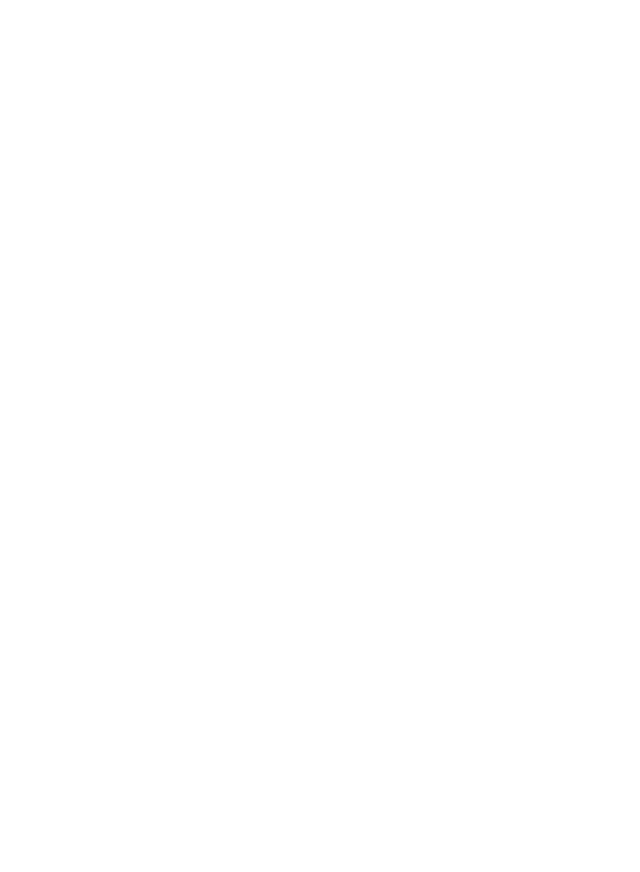
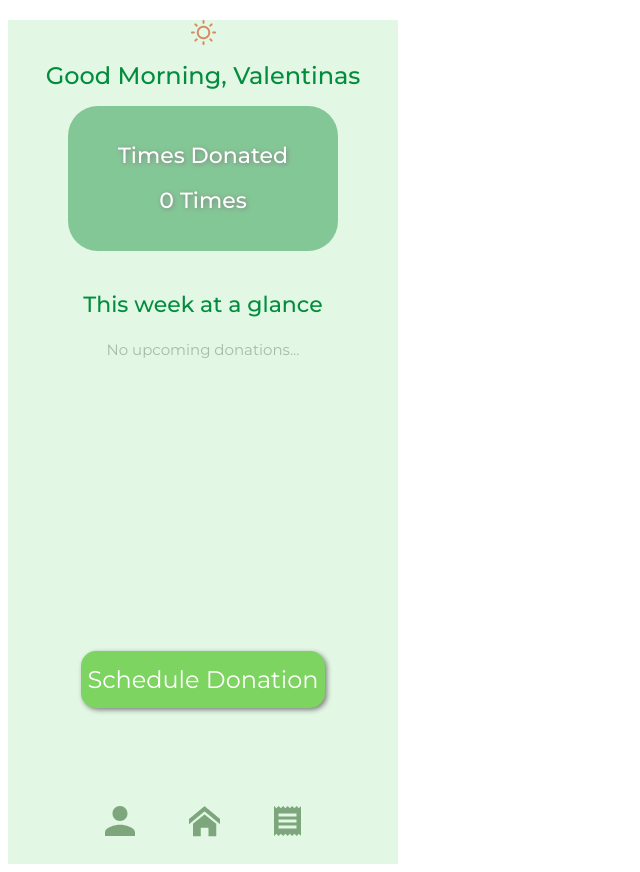
Before and after one commit to Alfri13/Final_project, a plain HTML site: page index.html in a window 1280 px wide. Shown: the whole page, without its empty margins (0-640 px from the left). Before the commit the page ends 800 px from the top, so only its background shows below. Drawn offline with nearby package versions, Linux system fonts and the light colour scheme.

Commit message:
Dashboard page
The dash board of our app

```diff
--- /dev/null
+++ b/css/stylesheet.css
@@ -0,0 +1,59 @@
+.phone {background: #E2F7E4;
+    width: 390px;
+    height: 844px;
+
+}
+img {display: block;
+margin-left: auto;
+margin-right: auto;
+margin-top: 5%;}
+
+h1 { font-family: 'Montserrat', sans-serif;
+font-size: 24px;
+font-weight: 500;
+text-align: center;
+color: #038C3E ;}
+
+#donate{ background:#84C796;
+width: 270px;
+height:145px;
+border-radius: 30px;
+display: block;
+margin-left: auto;
+margin-right: auto;}
+
+h2 {font-family:'Montserrat', sans-serif;
+    font-weight: 500;
+font-size: 22px;
+color:white;
+text-align: center;
+text-shadow: gray 1px 1px 5px;}
+
+h3{ font-family:'Montserrat', sans-serif;
+    font-weight: 500;
+font-size: 22px;
+text-align: center;
+color: #038C3E;}
+
+h4
+{font-family:'Montserrat', sans-serif;
+    font-weight: 400;
+font-size: 15px;
+text-align: center;
+color: #AABAAA;}
+
+.schedule { background-color:#7DD460 ;
+    Font-family:'Montserrat', sans-serif;
+    font-weight: 400;
+font-size: 24px;
+color:white;
+border: none;
+text-align: center;
+border-radius: 15px;
+display: block;
+margin-left: auto;
+margin-right: auto;
+margin-top: 75%;
+height: 57px;
+box-shadow: gray 2px 2px 5px;}
+footer {margin-top: 25%;}
--- a/index.html
+++ b/index.html
@@ -4,9 +4,33 @@
     <meta charset="UTF-8">
     <meta http-equiv="X-UA-Compatible" content="IE=edge">
     <meta name="viewport" content="width=device-width, initial-scale=1.0">
+    <link rel="stylesheet" href="./css/stylesheet.css">
+    <link rel="stylesheet" href="./java/index.js">
+    <link rel="preconnect" href="https://fonts.gstatic.com">
+<link href="https://fonts.googleapis.com/css2?family=Montserrat:ital,wght@0,100;0,200;0,300;0,400;0,500;0,600;0,700;0,800;0,900;1,100;1,200;1,300;1,400;1,500;1,600;1,700;1,800;1,900&display=swap" rel="stylesheet">
+    <script src="https://ajax.googleapis.com/ajax/libs/jquery/3.5.1/jquery.min.js"></script>
     <title>Document</title>
 </head>
 <body>
+    <div class="phone">
+        <img src="./images/Icon metro-sun.png" alt="sun">
+        <h1>Good Morning, Valentinas</h1>
+        <div id="donate">
+            <br>
+            <h2>Times Donated</h2>
+            <h2>0 Times</h2>
+        </div>
+        <br>
+        <H3>This week at a glance</H3>
+        <h4>No upcoming donations...</h4>
+
+        <button class="schedule">Schedule Donation</button>
+        <footer><img src="./images/footer.png" alt="footer"></footer>
+
+
+    </div>
+
 
 </body>
+
 </html>
--- /dev/null
+++ b/java/index.js
@@ -0,0 +1,3 @@
+$(function(){
+
+}
```
Also changed, not shown: images/Icon metro-sun.png (added), images/Icon metro-sun@2x.png (added), images/footer.png (added), images/footer@2x.png (added), 1 other file.
